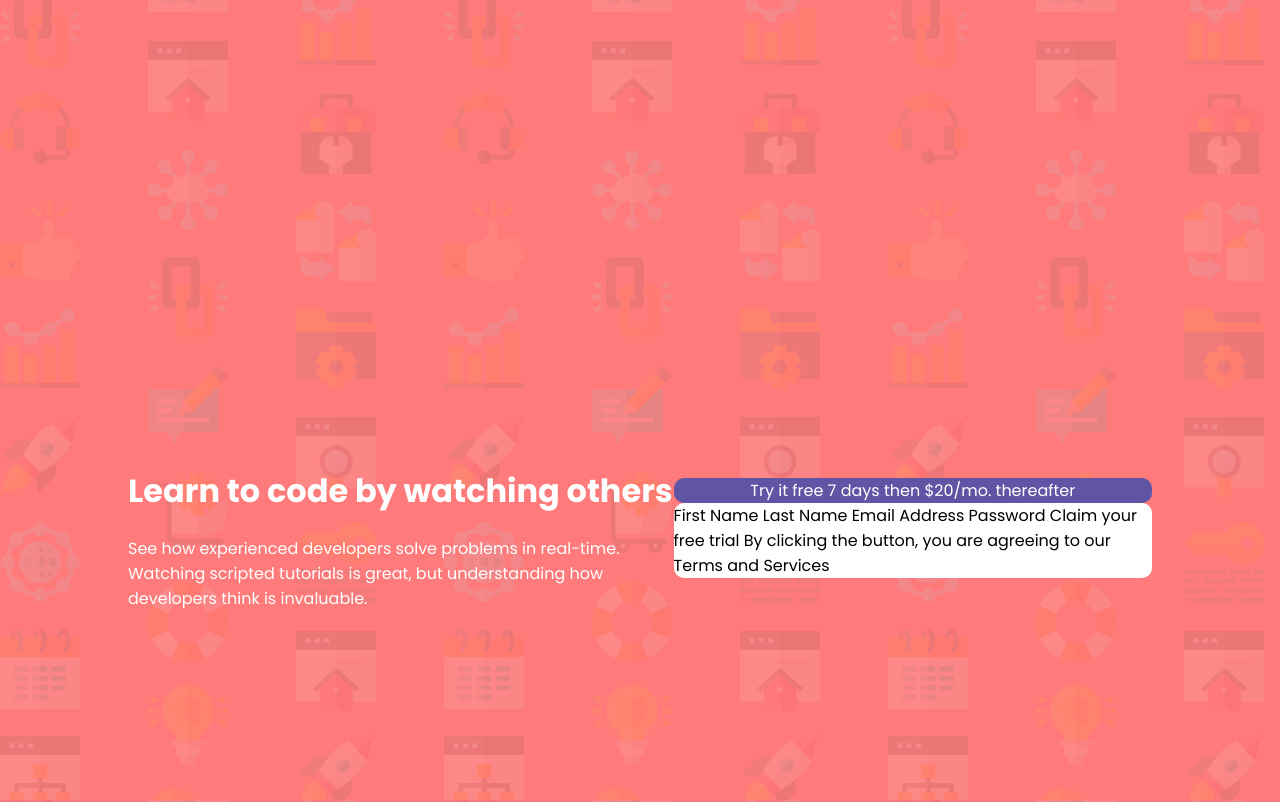
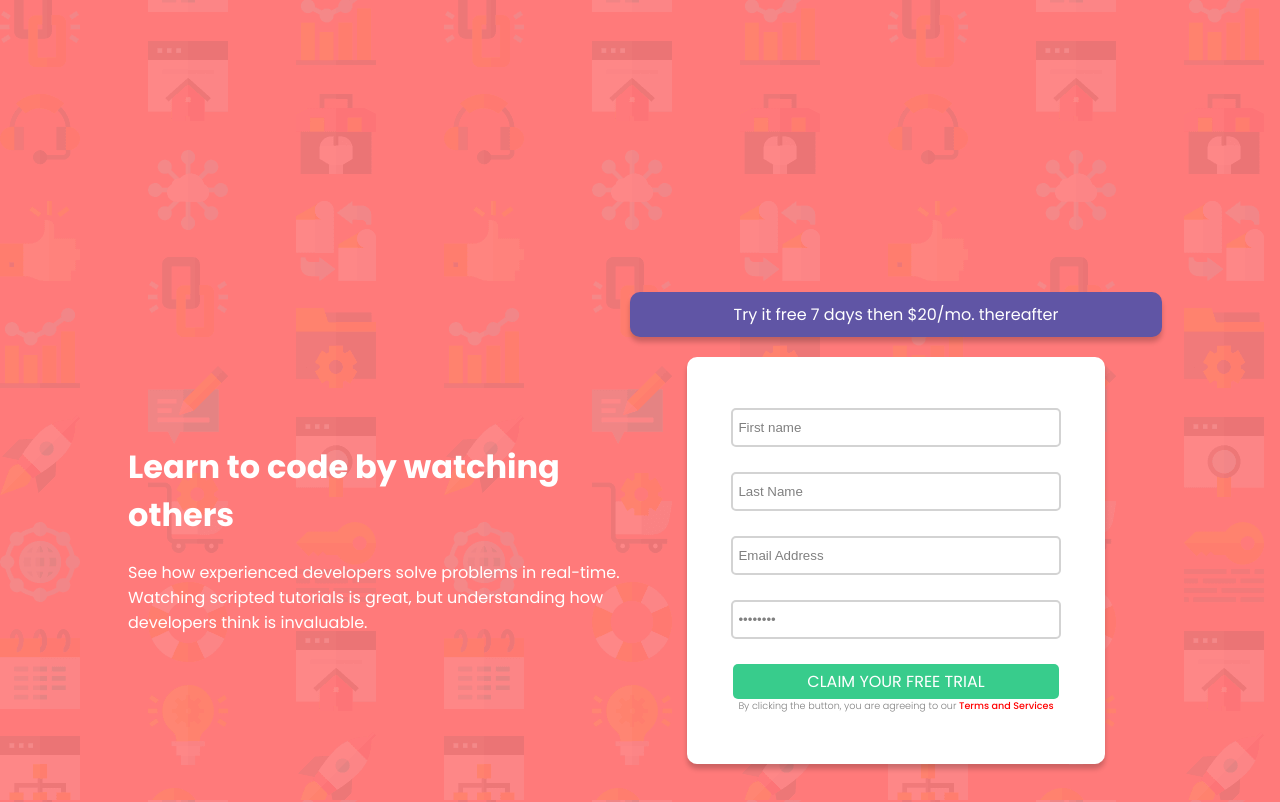
Before and after one commit to DamianMolter/Signup-Form, a plain HTML site: page index.html in a window 1280 px wide. Shown: the top 802 px of the page. Drawn offline with nearby package versions, Linux system fonts and the light colour scheme.

Commit message:
Finished styling part of website

```diff
--- a/index.html
+++ b/index.html
@@ -22,16 +22,23 @@
   <body>
     <div id="container">
       <div class="box left">
-        <h1>Learn to code by watching others</h1>
-        See how experienced developers solve
-        problems in real-time. Watching scripted tutorials is great, but
-        understanding how developers think is invaluable.
+        <div><h1>Learn to code by watching others</h1>
+          See how experienced developers solve
+          problems in real-time. Watching scripted tutorials is great, but
+          understanding how developers think is invaluable.</div>
       </div>
-      <div class="box">
+      <div class="box right">
         <div class = "blue-button">Try it free 7 days then $20/mo. thereafter</div>
-        <div class = "white-field">First Name Last Name Email
-          Address Password Claim your free trial By clicking the button, you are
-          agreeing to our Terms and Services</div>
+        <div class = "white-field">
+          <input type="text" value="First name"> <br/>
+          <input type="text" value="Last Name"> <br/>
+          <input type="text" value="Email Address"> <br/>
+          <input type="password" value="Password"> <br/>
+
+          <div class = "green-button"><a href="">CLAIM YOUR FREE TRIAL</a></div>
+          <div class="terms">By clicking the button, you are
+            agreeing to our <a href="" class="terms link">Terms and Services</a></div>
+          </div>
 
       </div>
     </div>
--- a/style.css
+++ b/style.css
@@ -3,7 +3,7 @@ body{
   background-image: url("./images/bg-intro-desktop.png");
   font-family: "Poppins", sans-serif;
   font-size: 16px;
-  margin: 10%;
+  margin: 10%
 }
 
 #container{
@@ -13,15 +13,25 @@ body{
   height: 100vh;
 }
 
+.box{
+  display: flex;
+  align-items: center;
+  justify-content: center;
+}
+
 .left{
   color: white;
+  height: 100%;
+  flex: 1;
 }
 
 .right{
-  display: grid;
-  grid-template-rows: 1fr 7fr;
-  grid-template-columns: 1fr;
-
+  flex: 1;
+  height: 100%;
+  display: flex;
+  flex-direction: column;
+  gap: 20px;
+  width: 75%;
 }
 
 .blue-button{
@@ -30,12 +40,59 @@ body{
   border-radius: 10px;
   text-align: center;
   align-items: center;
+  padding: 10px;
+  width: 100%;
+  box-shadow: 0px 5px 5px hsla(0, 0%, 0%, 0.2);
+}
 
-}
 .white-field{
   background-color: white;
   border-radius: 10px;
+  padding: 10%;
+  display: flex;
+  flex-direction: column;
+  justify-content: center;
+  align-items: center;
+  box-shadow: 0px 5px 5px hsla(0, 0%, 0%, 0.2);
 }
+input{
+  color: gray;
+  width: 100%;
+  border-radius: 10px;
+  padding: 5px;
+  padding-top: 10px;
+  padding-bottom: 10px;
+  border-radius: 5px;
+  border: 2px solid lightgray;
+  width: 100%;
+}
+
+.green-button{
+  background-color: hsl(154, 59%, 51%);
+  padding: 5px;
+  border-radius: 5px;
+  width: 100%;
+  text-align: center;
+  color: white;
+}
+
+.terms{
+  font-size: 0.6rem;
+  font-weight: 300;
+  color: gray;
+}
+
+a.link{
+  color: red;
+  font-weight: 500;
+}
+
+a{
+  color: white;
+  text-decoration: none;
+}
+
+
 
 .attribution {
   font-size: 11px;
@@ -44,3 +101,15 @@ body{
 .attribution a {
   color: hsl(228, 45%, 44%);
 }
+
+@media (max-width: 1000px){
+  #container{
+    flex-direction: column;
+    gap: 20px;
+  }
+
+  .left{
+    width: 80%;
+    text-align: center;
+  }
+}
```
